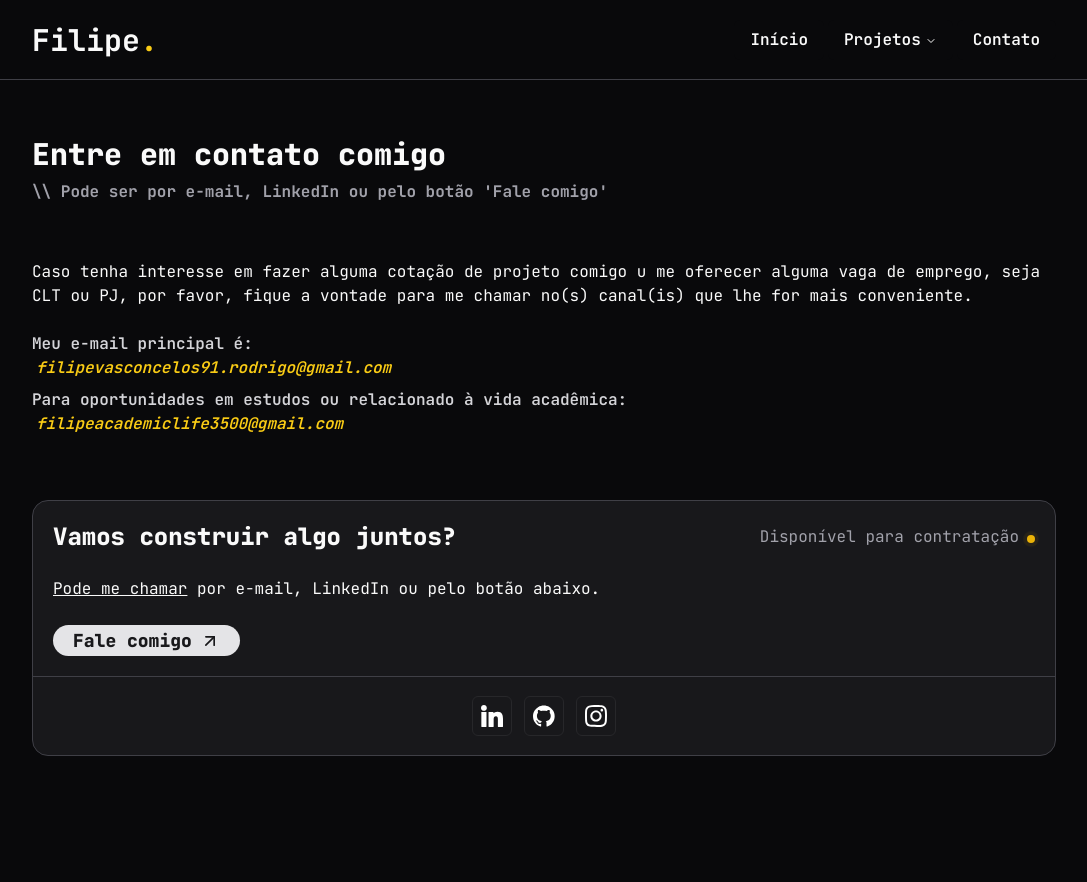
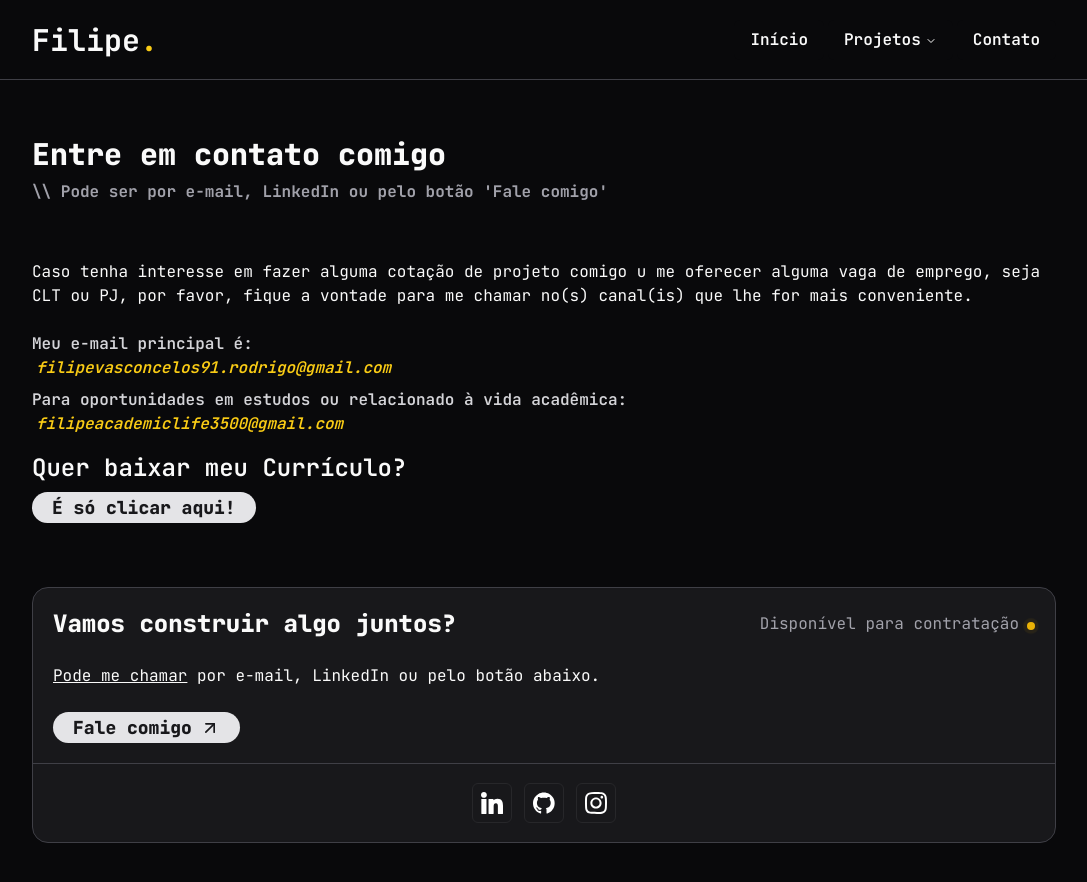
Before and after one commit to filiperv7/filiperv7.com, a Next.js app: page /contact in a window 1280 px wide. Shown: the top 882 px of the page, without its empty margins (96-1183 px from the left). Before the commit the page ends 820 px from the top, so only its background shows below. Built offline with nearby package versions, Linux system fonts and the light colour scheme.

Commit message:
feat: add button to download resume

```diff
--- a/src/app/contact/page.tsx
+++ b/src/app/contact/page.tsx
@@ -44,6 +44,27 @@ export default function Contact() {
             </span>
           </p>
         </div>
+
+        <div className="pt-4">
+          <h2 className="max-lg:text-xl text-2xl font-semibold">
+            Quer baixar meu Currículo?
+          </h2>
+
+          <a
+            href="https://drive.google.com/file/d/1OIRaQtth_7QdL-HgpDCuNmRbc1XQmwzB/view?usp=sharing"
+            target="_blank"
+          >
+            <button
+              className={`
+                flex items-center justify-between gap-2 bg-zinc-200 rounded-3xl
+                py-[.1rem] px-5 mt-2 text-zinc-900 font-extrabold
+                lg:text-lg sm:hover:scale-110 sm:hover:bg-yellow-400 duration-500
+              `}
+            >
+              É só clicar aqui!
+            </button>
+          </a>
+        </div>
       </Area>
       <CTA />
     </div>
```
